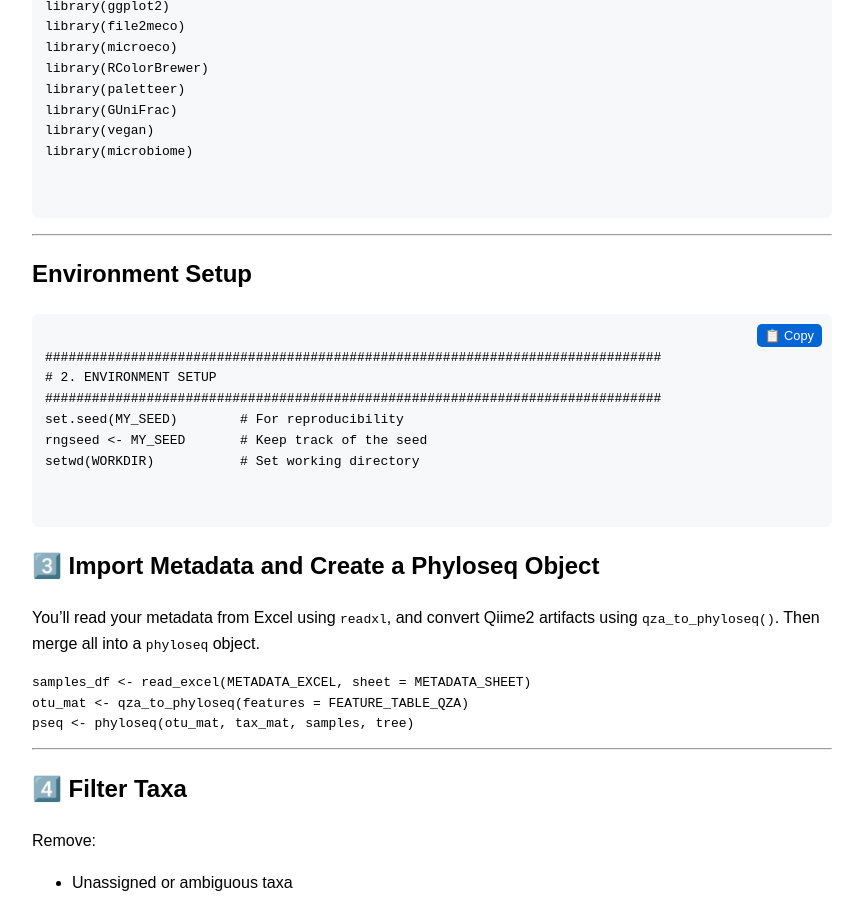
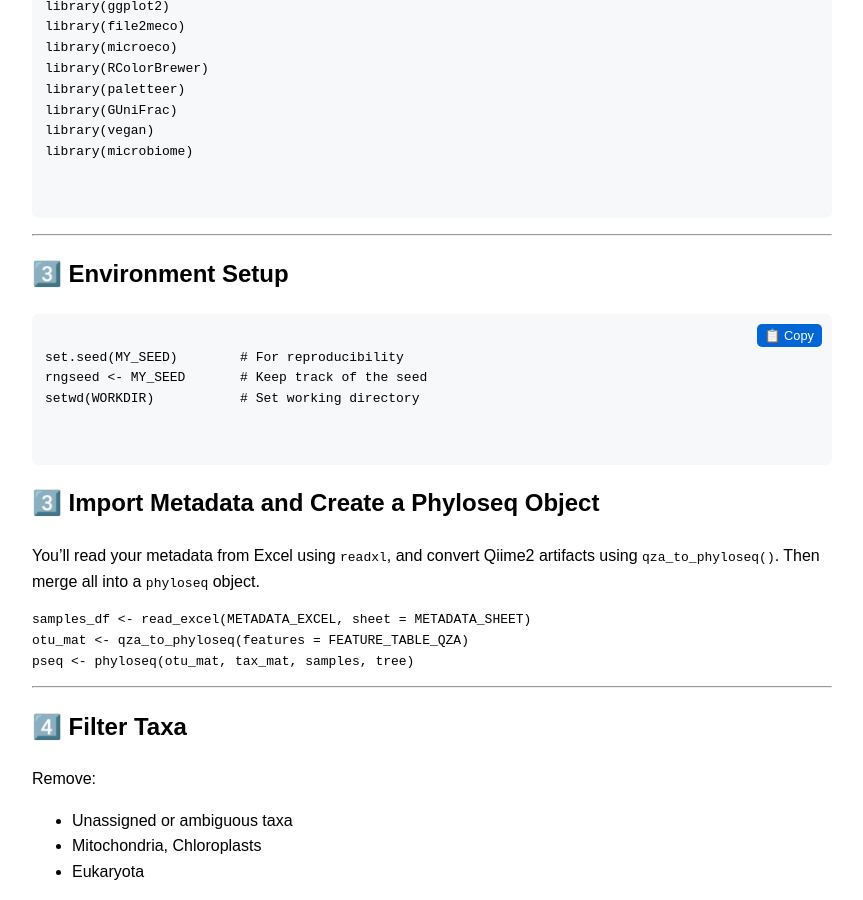
Before and after one commit to ysbajagai/bioinfo, a Jekyll site: the page built from phyloseq_microeco_tutorial.md, in a window 1280 px wide and 900 px high, scrolled down 2157 px. Shown: the whole window, without its empty margins (208-1071 px from the left). Built offline with Jekyll 4.4.1, drawn with Linux system fonts in a browser that asks for light colours.

Commit message:
Update phyloseq_microeco_tutorial.md

```diff
--- a/phyloseq_microeco_tutorial.md
+++ b/phyloseq_microeco_tutorial.md
@@ -141,13 +141,10 @@ function copyCode(id) {
 }
 </script>
 ---
-## Environment Setup
+## 3️⃣ Environment Setup
 <div style="position: relative; margin-bottom: 1em;">
   <pre style="background:#f6f8fa; padding:1em; border-radius:6px; overflow:auto;">
 <code id="r-env-setup" style="font-family: monospace;">
-###############################################################################
-# 2. ENVIRONMENT SETUP
-###############################################################################
 set.seed(MY_SEED)        # For reproducibility
 rngseed &lt;- MY_SEED       # Keep track of the seed
 setwd(WORKDIR)           # Set working directory
```
